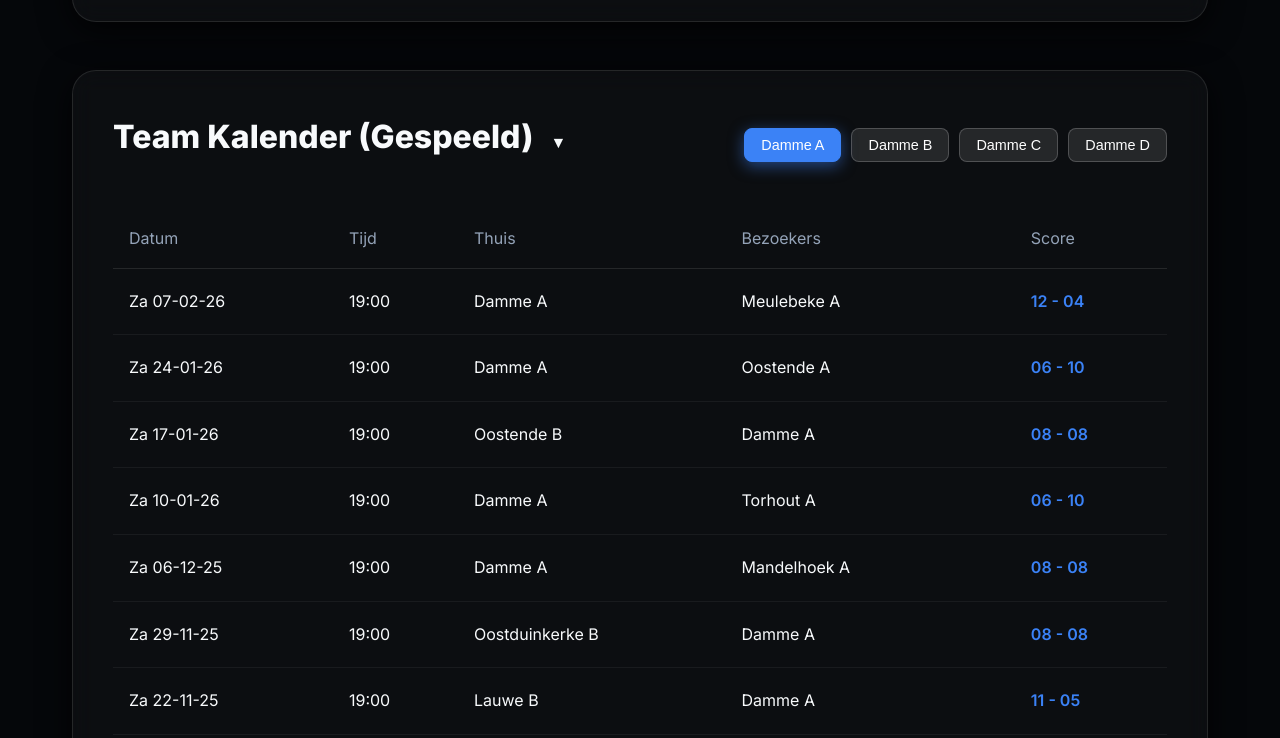
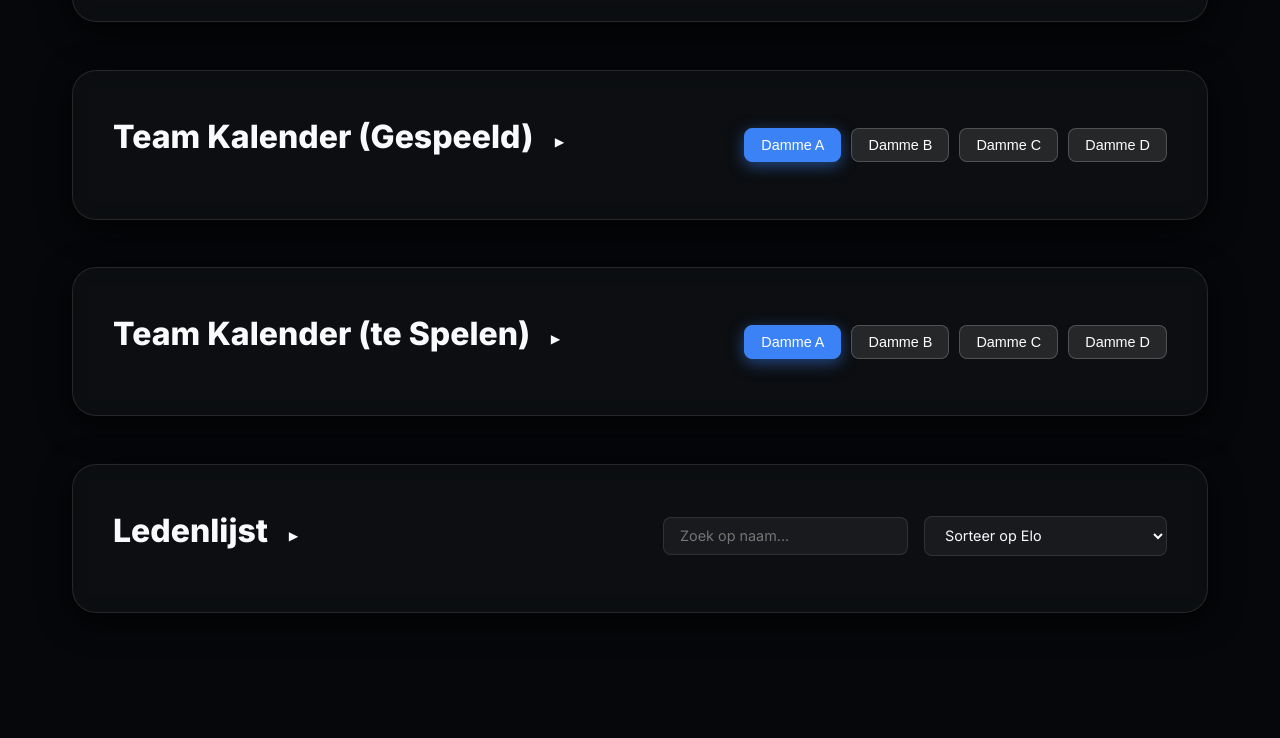
Before and after one commit to JeroenD8820/ttcdamme, a plain HTML site: page index.html in a window 1280 px wide. Shown: the part 1419-2157 px from the top of the page. Drawn offline with Linux system fonts and the light colour scheme.

Commit message:
Add files via upload

```diff
--- a/index.html
+++ b/index.html
@@ -78,7 +78,7 @@
             </div>
         </section>
 
-        <section id="calendar-past" class="glass-section">
+        <section id="calendar-past" class="glass-section collapsed">
             <div class="section-header collapsible-header" data-target="calendar-past-content">
                 <h2>Team Kalender (Gespeeld) <span class="toggle-icon">▼</span></h2>
                 <div class="tabs" onclick="event.stopPropagation()">
@@ -108,7 +108,7 @@
             </div>
         </section>
 
-        <section id="calendar-upcoming" class="glass-section">
+        <section id="calendar-upcoming" class="glass-section collapsed">
             <div class="section-header collapsible-header" data-target="calendar-upcoming-content">
                 <h2>Team Kalender (te Spelen) <span class="toggle-icon">▼</span></h2>
                 <div class="tabs" onclick="event.stopPropagation()">
@@ -138,7 +138,7 @@
             </div>
         </section>
 
-        <section id="players" class="glass-section">
+        <section id="players" class="glass-section collapsed">
             <div class="section-header collapsible-header" data-target="players-content">
                 <h2>Ledenlijst <span class="toggle-icon">▼</span></h2>
                 <div class="controls" onclick="event.stopPropagation()">
```
